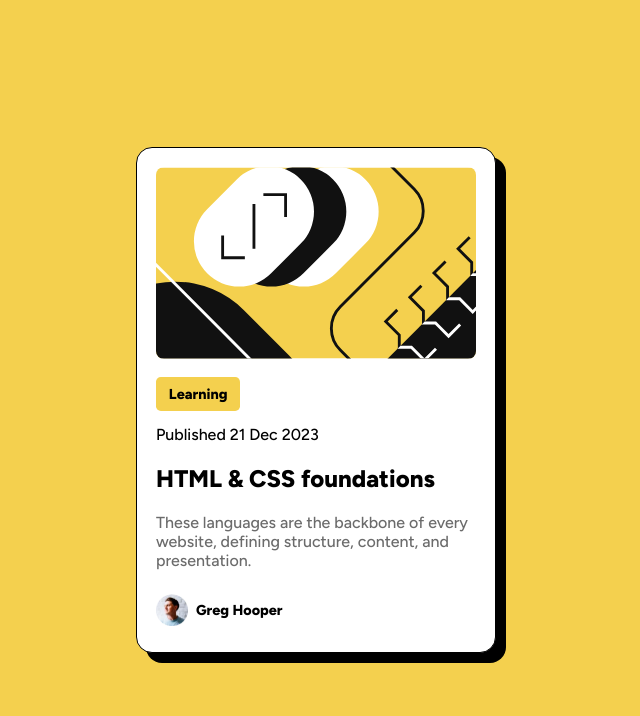
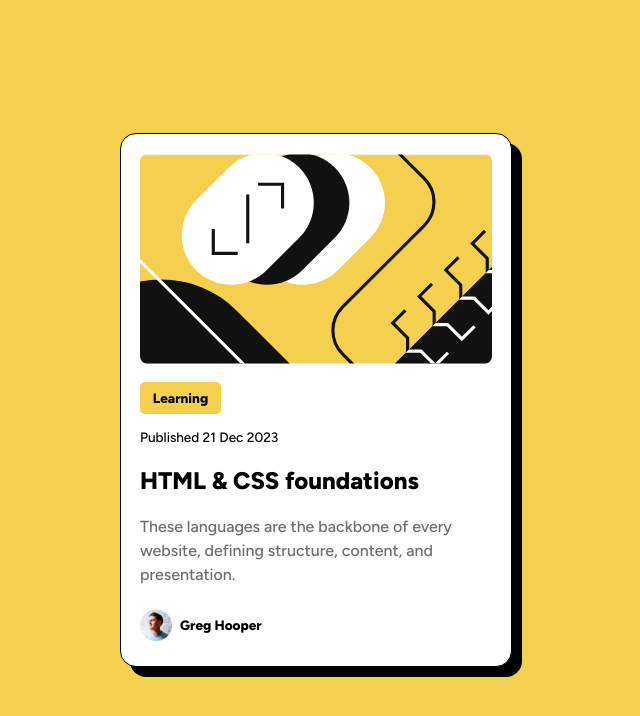
Before and after one commit to merleezy/blog-preview-card, a plain HTML site: page index.html in a window 1280 px wide. Shown: the whole page, without its empty margins (324-964 px from the left). Drawn offline with Linux system fonts and the light colour scheme.

Commit message:
Adjust card dimensions and font sizes for improved layout consistency

```diff
--- a/styles.css
+++ b/styles.css
@@ -24,7 +24,7 @@ p {
 }
 
 .card-body {
-  width: 20rem;
+  width: 22rem;
   padding: 1.2rem;
   border-radius: 1rem;
   border: 1px solid black;
@@ -38,11 +38,12 @@ p {
   width: fit-content;
   border-radius: 0.3rem;
   font-weight: 800;
-  font-size: 0.9rem;
+  font-size: 0.85rem;
 }
 
 .card-date {
   font-weight: 500;
+  font-size: 0.85rem;
   color: var(--gray-950);
 }
 
@@ -59,6 +60,7 @@ p {
 .card-content {
   color: var(--gray-500);
   font-weight: 500;
+  line-height: 1.5;
 }
 
 .card-image {
@@ -75,7 +77,7 @@ p {
 .card-author {
   color: var(--gray-950);
   font-weight: 800;
-  font-size: 0.9rem;
+  font-size: 0.85rem;
 }
 
 .card-author-image {
```
